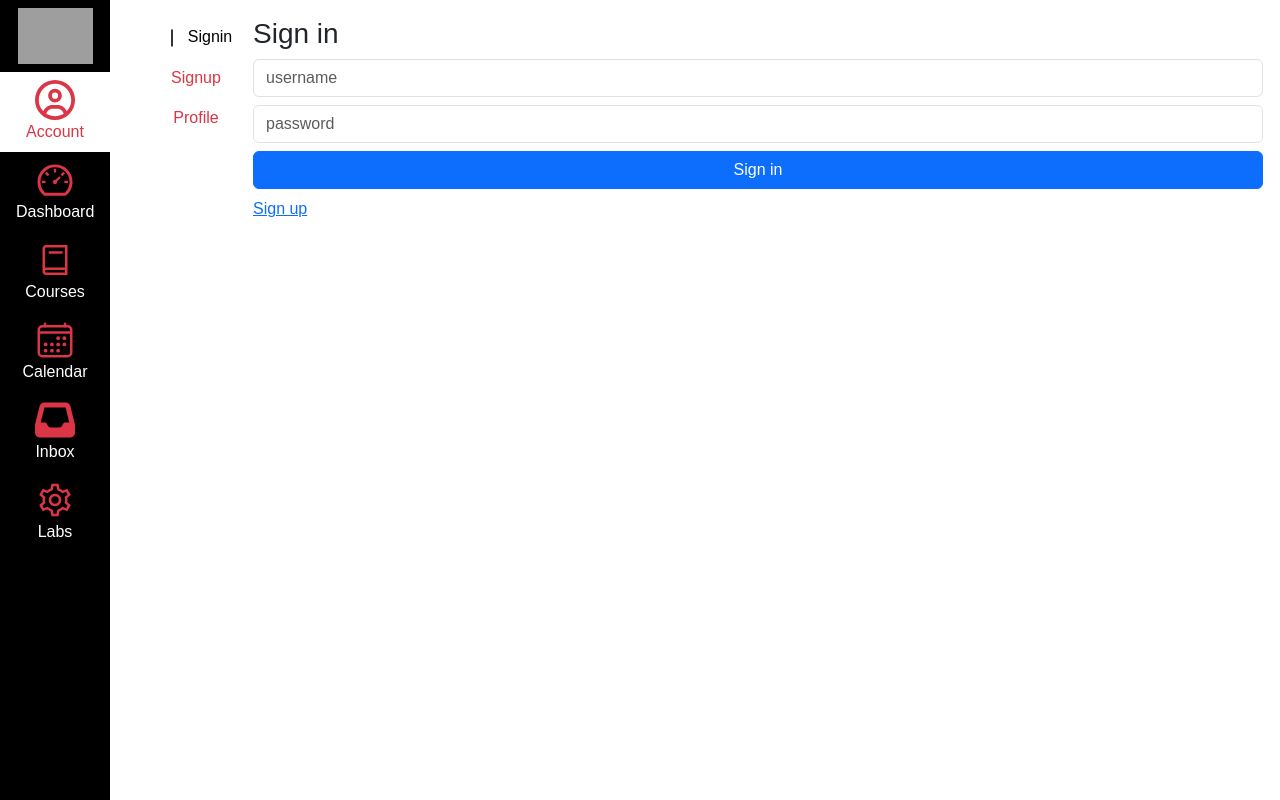
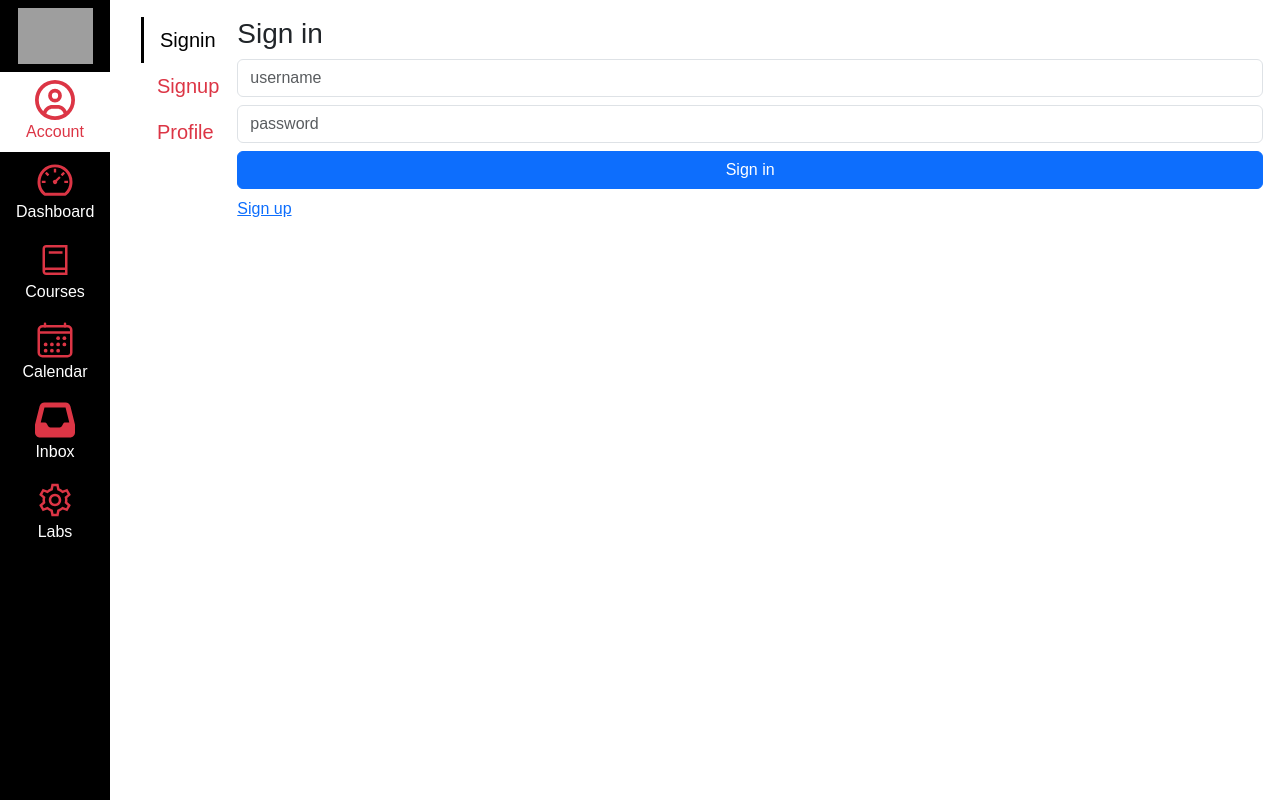
Before and after one commit to PaarthKulkarni/kambaz-next-js-project, a Next.js app: page /Account/Signin in a window 1280 px wide. Built offline with nearby package versions, Linux system fonts and the light colour scheme; grey boxes are pictures that could not be loaded.

Commit message:
Rolling back changes

```diff
--- a/src/app/(Kambaz)/Account/Navigation.tsx
+++ b/src/app/(Kambaz)/Account/Navigation.tsx
@@ -1,33 +1,23 @@
+
 "use client";
 import Link from "next/link";
 import { usePathname } from "next/navigation";
 import { ListGroup, ListGroupItem } from "react-bootstrap";
-import { RxDividerVertical } from "react-icons/rx";
 export default function AccountNavigation() {
   const path = usePathname();
- return (
-      <ListGroup className="rounded-0 d-none d-md-block bg-white z-2" style={{ width: 110 }}
-              id="wd-account-navigation">
-      <ListGroupItem className={`border-0 text-center bg-white`}>
-       <Link href="Signin" id="wd-account-link" className={`${path.includes("Signin") ? "text-black" : "text-danger"} text-decoration-none`}>
-
-         {path.includes("Signin") && <RxDividerVertical size={24} className="me-1 fs-1 text-black"/>}
-         Signin
-       </Link>
-     </ListGroupItem>
-     <ListGroupItem className={`border-0 text-center bg-white`}>
-       <Link href="Signup" id="wd-account-link" className={`${path.includes("Signup") ? "text-black" : "text-danger"} text-decoration-none`}>
-
-         {path.includes("Signup") && <RxDividerVertical size={24} className="me-1 fs-1 text-black"/>}
-         Signup
-       </Link>
-     </ListGroupItem>
-     <ListGroupItem className={`border-0 text-center bg-white`}>
-       <Link href="Profile" id="wd-account-link" className={`${path.includes("Profile") ? "text-black" : "text-danger"} text-decoration-none`}>
-
-         {path.includes("Profile") && <RxDividerVertical size={24} className="me-1 fs-1 text-black"/>}
-         Profile
-       </Link>
-     </ListGroupItem>
-   </ListGroup>
-);}
+  const links = [
+      { label: "Signin", path: `Signin`},
+      { label: "Signup",   path: "Signup"},
+      { label: "Profile",  path: "Profile"},
+    ];
+  return (
+    <ListGroup id="wd-courses-navigation"  className="wd list-group fs-5 rounded-0">
+    {links.map((link) => {
+    const fullPath = `/Account/${link.path}`;
+    return(
+    <ListGroupItem key = {link.path} as={Link} href={fullPath}
+      className={`list-group-item border-0 ${path.includes(link.label) ? "active" : "text-danger"}`}>
+        {link.label}
+      </ListGroupItem>);})}
+    </ListGroup>
+  );}
```
